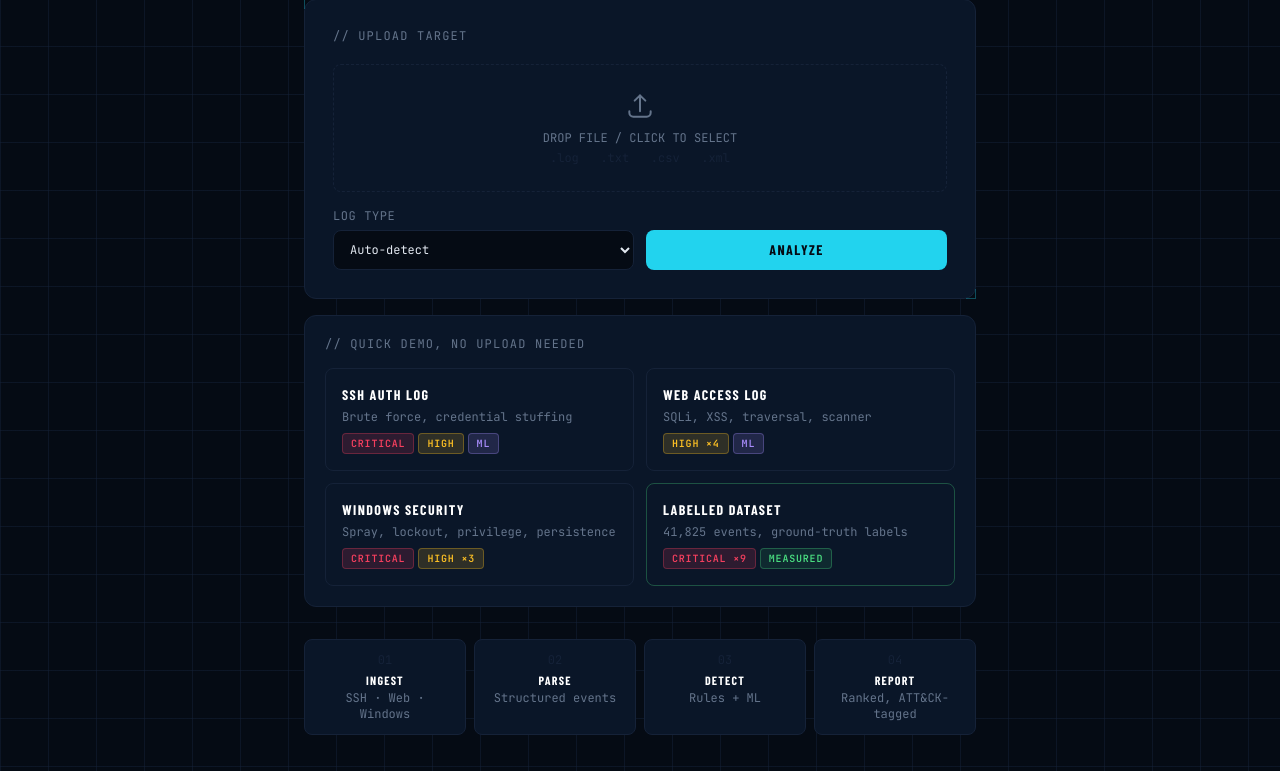
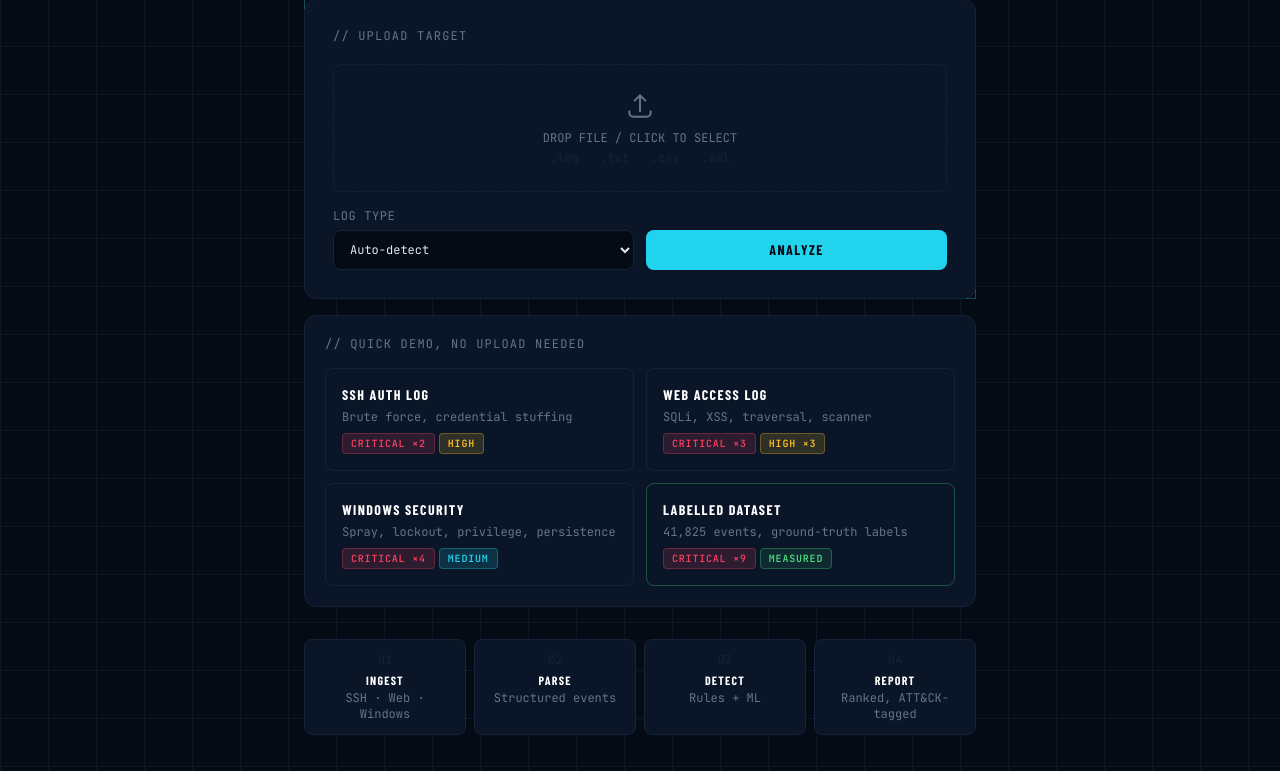
Before and after one commit to ralfuhed/SecuLogAI, a Flask app: page / in a window 1280 px wide. Shown: the part 338-1109 px from the top of the page. Run offline with Flask 3, Linux system fonts and the light colour scheme.

Commit message:
fix(ui): make the demo cards advertise what the demos actually produce (#28)
The quick-demo cards on the upload page had hand-written severity badges,
and three of four no longer matched a real run:

  SSH auth   card: CRITICAL, HIGH, ML     actual: CRITICAL x2, HIGH
  Web        card: HIGH x4, ML            actual: CRITICAL x3, HIGH x3
  Windows    card: CRITICAL, HIGH x3      actual: CRITICAL x4, MEDIUM

Threat-intel escalation raises alerts from listed sources one tier, and
ML alerts never show on these demos because the rules already flag the
same IPs (ML findings for a rule-flagged IP are merged away by design).

The counts now live in DEMO_BADGES in web/app.py and the cards render
from it. A test runs each demo through run_analysis and fails if the
counts differ. The generated samples give identical counts across six
generator seeds, so the check is stable on a fresh clone.

Co-authored-by: Claude Opus 5.5 <noreply@anthropic.com>

```diff
--- a/web/app.py
+++ b/web/app.py
@@ -88,6 +88,17 @@ def _set_security_headers(response):
     response.headers['X-Content-Type-Options'] = 'nosniff'
     response.headers['Referrer-Policy'] = 'no-referrer'
     return response
+
+# Severity counts shown on the quick-demo cards, most severe first. They are
+# what each demo actually produces, threat-intel escalation included, and
+# tests/test_pipeline.py fails if a detection change makes them wrong.
+DEMO_BADGES = {
+    'auth':    [('CRITICAL', 2), ('HIGH', 1)],
+    'web':     [('CRITICAL', 3), ('HIGH', 3)],
+    'windows': [('CRITICAL', 4), ('MEDIUM', 1)],
+    'csv':     [('CRITICAL', 9)],
+}
+app.jinja_env.globals['DEMO_BADGES'] = DEMO_BADGES
 
 UPLOAD_FOLDER  = os.path.join(os.path.dirname(__file__), '..', 'data', 'uploads')
 RESULTS_FOLDER = os.path.join(os.path.dirname(__file__), '..', 'data', 'results')
--- a/web/templates/index.html
+++ b/web/templates/index.html
@@ -89,6 +89,13 @@
     <p class="font-mono text-xs text-ops-muted uppercase tracking-widest mb-4">
       // Quick Demo, No Upload Needed
     </p>
+    {# Counts come from DEMO_BADGES in web/app.py, which a test checks against
+       a real run of each demo, so the cards cannot drift from the results. #}
+    {% macro severity_badges(sample) -%}
+      {%- for severity, count in DEMO_BADGES[sample] -%}
+        <span class="badge badge-{{ severity | lower }}">{{ severity }}{% if count > 1 %} &times;{{ count }}{% endif %}</span>
+      {% endfor -%}
+    {%- endmacro %}
     <div class="grid grid-cols-2 gap-3">
 
       <form action="/use-sample" method="post">
@@ -100,9 +107,7 @@
                       group-hover:text-ops-cyan transition-colors">SSH AUTH LOG</div>
           <div class="font-mono text-xs text-ops-muted mb-2">Brute force, credential stuffing</div>
           <div class="flex gap-1 flex-wrap">
-            <span class="badge badge-critical">CRITICAL</span>
-            <span class="badge badge-high">HIGH</span>
-            <span class="badge badge-ml">ML</span>
+            {{ severity_badges('auth') }}
           </div>
         </button>
       </form>
@@ -116,8 +121,7 @@
                       group-hover:text-ops-cyan transition-colors">WEB ACCESS LOG</div>
           <div class="font-mono text-xs text-ops-muted mb-2">SQLi, XSS, traversal, scanner</div>
           <div class="flex gap-1 flex-wrap">
-            <span class="badge badge-high">HIGH ×4</span>
-            <span class="badge badge-ml">ML</span>
+            {{ severity_badges('web') }}
           </div>
         </button>
       </form>
@@ -131,8 +135,7 @@
                       group-hover:text-ops-cyan transition-colors">WINDOWS SECURITY</div>
           <div class="font-mono text-xs text-ops-muted mb-2">Spray, lockout, privilege, persistence</div>
           <div class="flex gap-1 flex-wrap">
-            <span class="badge badge-critical">CRITICAL</span>
-            <span class="badge badge-high">HIGH &times;3</span>
+            {{ severity_badges('windows') }}
           </div>
         </button>
       </form>
@@ -146,7 +149,7 @@
                       group-hover:text-ops-green transition-colors">LABELLED DATASET</div>
           <div class="font-mono text-xs text-ops-muted mb-2">41,825 events, ground-truth labels</div>
           <div class="flex gap-1 flex-wrap">
-            <span class="badge badge-critical">CRITICAL ×9</span>
+            {{ severity_badges('csv') }}
             <span class="badge badge-measured">MEASURED</span>
           </div>
         </button>
```
Also changed, not shown: tests/test_pipeline.py (+33 -0 lines).
